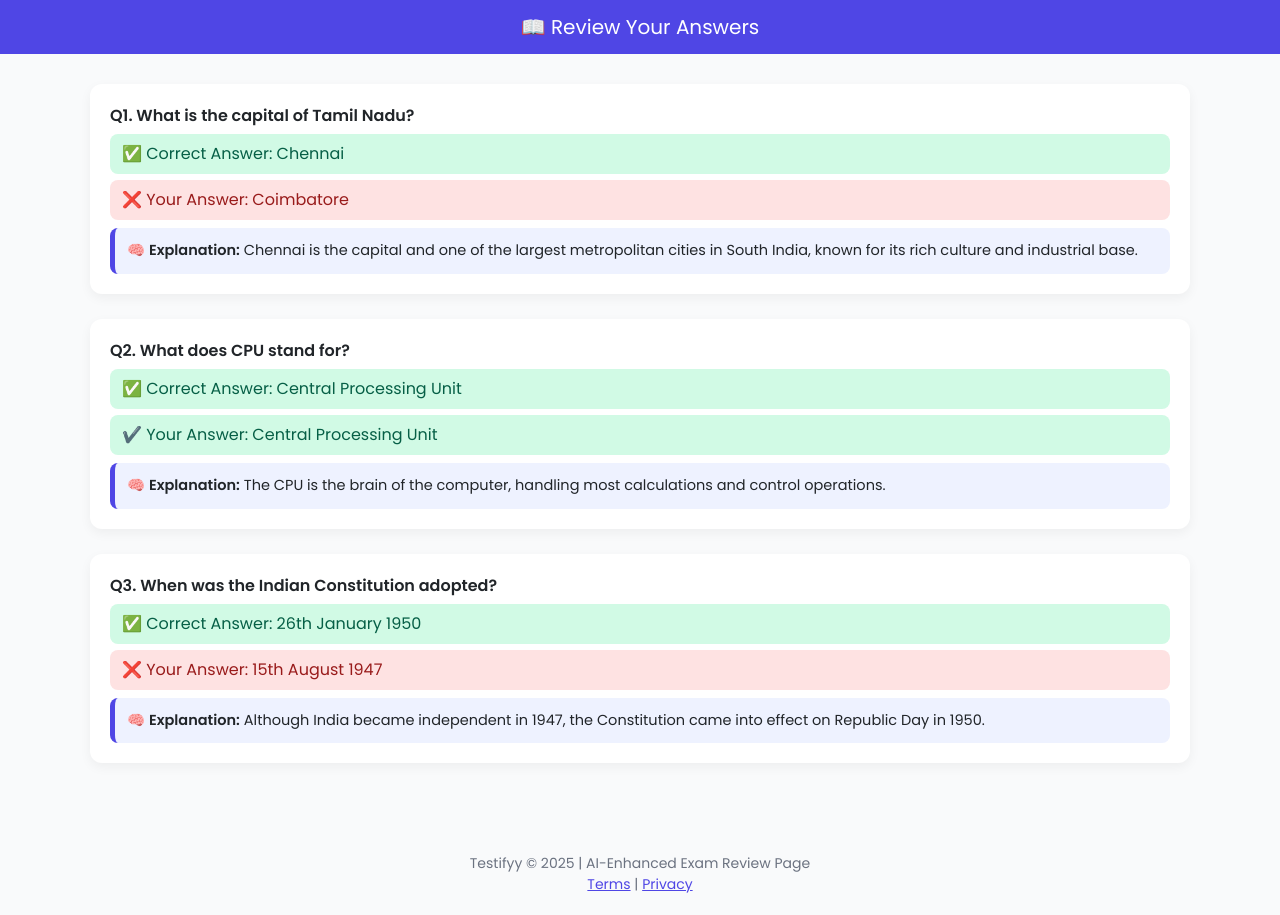
After one commit to suriyamoorthi-dev/Testify, a Flask app: page /sample-review in a window 1280 px wide. The commit adds this page. Run offline with Flask 3, Linux system fonts and the light colour scheme.

Commit message:
Updated result page, ads.txt, sitemap, app.py and added sample-review and submit_exam templates

```diff
--- a/app.py
+++ b/app.py
@@ -701,6 +701,19 @@ def review_answers():
 
 
 
+@app.route('/sample-result')
+def sample_result():
+    score = 18
+    total = 25
+    weak_areas = ["History - Modern India", "Aptitude - Number Series", "Geography - Indian Rivers"]
+    return render_template("submit_exam.html", score=score, total=total, weak_areas=weak_areas)
+
+@app.route('/sample-review')
+def sample_review():
+    return render_template("sample-review.html")
+
+
+
 if __name__ == '__main__':
     with app.app_context():
         db.create_all()
--- a/static/ads.txt
+++ b/static/ads.txt
@@ -1 +1 @@
-google.com, pub-pub-4605579560460422, DIRECT, f08c47fec0942fa0
+google.com, pub-4605579560460422, DIRECT, f08c47fec0942fa0
--- a/templates/result.html
+++ b/templates/result.html
@@ -150,6 +150,11 @@
       <p class="mt-3">
         Below is a detailed breakdown of your performance. Review it carefully to spot topics that need extra attention. Our platform uses smart logic to keep your preparation focused and effective.
       </p>
+      {% if request.path == '/sample-result' %}
+  <div class="alert alert-info text-start mt-3">
+    🔍 <strong>This is a preview of the result page.</strong> Take a real test to see your personal performance summary.
+  </div>
+{% endif %}
 
       {% if weak_areas %}
         <div class="alert alert-warning mt-4 text-start">
--- /dev/null
+++ b/templates/sample-review.html
@@ -0,0 +1,144 @@
+<!DOCTYPE html>
+<html lang="en">
+<head>
+  <meta charset="UTF-8" />
+  <title>Review Answers | Testifyy AI Exam Simulator</title>
+  <meta name="viewport" content="width=device-width, initial-scale=1" />
+  <meta name="description" content="Review correct and incorrect answers from your recent mock test. AI-powered answer explanations help in TNPSC, SSC, UPSC, and RRB exams.">
+
+  <!-- ✅ AdSense Auto Ads -->
+  <script async src="https://pagead2.googlesyndication.com/pagead/js/adsbygoogle.js?client=ca-pub-4605579560460422" crossorigin="anonymous"></script>
+
+  <!-- Bootstrap + Fonts -->
+  <link href="https://cdn.jsdelivr.net/npm/bootstrap@5.3.0/dist/css/bootstrap.min.css" rel="stylesheet">
+  <link href="https://fonts.googleapis.com/css2?family=Poppins:wght@400;600&display=swap" rel="stylesheet">
+
+  <style>
+    body {
+      font-family: 'Poppins', sans-serif;
+      background: #f9fafb;
+      padding: 0;
+      margin: 0;
+    }
+
+    header {
+      background-color: #4f46e5;
+      color: white;
+      padding: 15px 0;
+      text-align: center;
+    }
+
+    header h1 {
+      font-size: 20px;
+      margin: 0;
+    }
+
+    .container {
+      padding: 30px 20px;
+    }
+
+    .question-card {
+      background-color: white;
+      border-radius: 12px;
+      padding: 20px;
+      margin-bottom: 25px;
+      box-shadow: 0 4px 12px rgba(0, 0, 0, 0.05);
+    }
+
+    .question {
+      font-weight: 600;
+      font-size: 16px;
+    }
+
+    .option {
+      padding: 8px 12px;
+      margin: 6px 0;
+      border-radius: 8px;
+    }
+
+    .correct {
+      background-color: #d1fae5;
+      color: #065f46;
+    }
+
+    .wrong {
+      background-color: #fee2e2;
+      color: #991b1b;
+    }
+
+    .explanation {
+      background-color: #eef2ff;
+      padding: 12px;
+      border-left: 5px solid #4f46e5;
+      border-radius: 8px;
+      font-size: 14.5px;
+    }
+
+    .ad-container {
+      margin: 40px 0;
+      text-align: center;
+    }
+
+    footer {
+      text-align: center;
+      font-size: 14px;
+      padding: 20px;
+      color: #6b7280;
+    }
+
+    a {
+      color: #4f46e5;
+    }
+  </style>
+</head>
+<body>
+
+  <header>
+    <h1>📖 Review Your Answers</h1>
+  </header>
+
+  <div class="container">
+
+    <!-- Sample Question 1 -->
+    <div class="question-card">
+      <div class="question">Q1. What is the capital of Tamil Nadu?</div>
+      <div class="option correct">✅ Correct Answer: Chennai</div>
+      <div class="option wrong">❌ Your Answer: Coimbatore</div>
+      <div class="explanation mt-2">🧠 <strong>Explanation:</strong> Chennai is the capital and one of the largest metropolitan cities in South India, known for its rich culture and industrial base.</div>
+    </div>
+
+    <!-- Sample Question 2 -->
+    <div class="question-card">
+      <div class="question">Q2. What does CPU stand for?</div>
+      <div class="option correct">✅ Correct Answer: Central Processing Unit</div>
+      <div class="option correct">✔️ Your Answer: Central Processing Unit</div>
+      <div class="explanation mt-2">🧠 <strong>Explanation:</strong> The CPU is the brain of the computer, handling most calculations and control operations.</div>
+    </div>
+
+    <!-- Sample Question 3 -->
+    <div class="question-card">
+      <div class="question">Q3. When was the Indian Constitution adopted?</div>
+      <div class="option correct">✅ Correct Answer: 26th January 1950</div>
+      <div class="option wrong">❌ Your Answer: 15th August 1947</div>
+      <div class="explanation mt-2">🧠 <strong>Explanation:</strong> Although India became independent in 1947, the Constitution came into effect on Republic Day in 1950.</div>
+    </div>
+
+    <!-- Ad Slot -->
+    <div class="ad-container">
+      <ins class="adsbygoogle"
+           style="display:block"
+           data-ad-client="ca-pub-4605579560460422"
+           data-ad-slot="1234567890"
+           data-ad-format="auto"
+           data-full-width-responsive="true"></ins>
+      <script>(adsbygoogle = window.adsbygoogle || []).push({});</script>
+    </div>
+  </div>
+
+  <footer>
+    Testifyy © 2025 | AI-Enhanced Exam Review Page<br>
+    <a href="/terms">Terms</a> | <a href="/privacy">Privacy</a>
+  </footer>
+
+</body>
+</html>
```
Also changed, not shown: static/sitemap.xml (+9 -0 lines), templates/submit_exam.html (added, +109 -0 lines), questions.db.
